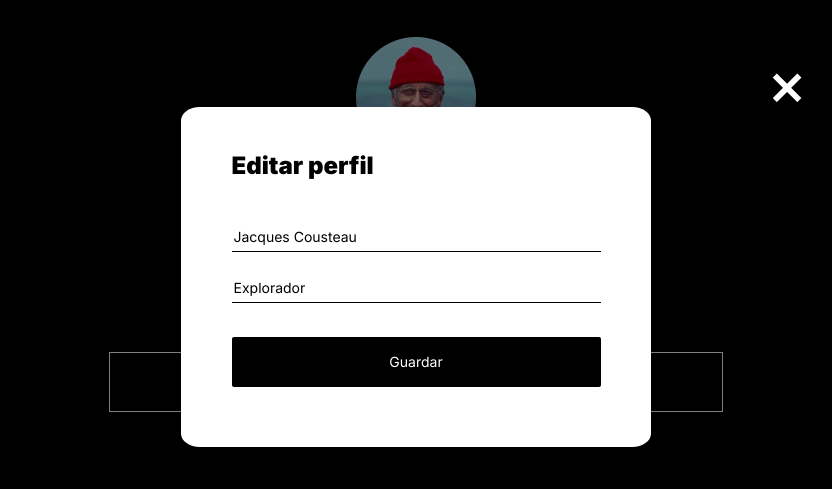
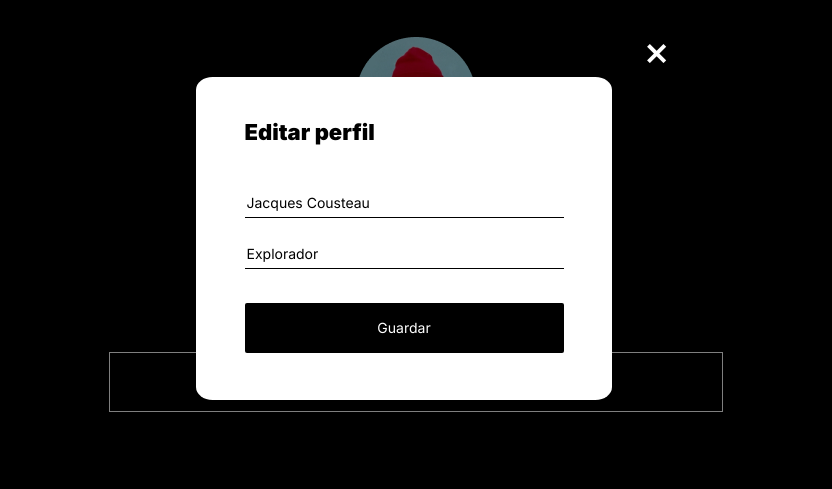
Before and after one commit to JeanCarlo1016/web_project_around, a plain HTML site: page index.html in a window 1280 px wide. Both pictures are taken after a click on the button 640 px from the left and 388 px from the top of the page. Shown: the part 123-612 px from the top of the page, without its empty margins (224-1056 px from the left). Drawn offline with Linux system fonts and the light colour scheme; grey boxes are pictures that could not be loaded.

Commit message:
arreglos del revisor

```diff
--- a/blocks/popupProfile.css
+++ b/blocks/popupProfile.css
@@ -1,53 +1,37 @@
 .popup__profile {
   display: none;
-  width: 100vw;
-  height: 100vh;
-  top: 0;
-  left: 0;
+  width: 880px;
+  height: 100%;
+  top: 50%;
+  left: 50%;
+  transform: translate(-50%, -50%);
   position: fixed;
-  justify-content: center;
-  align-items: center;
-  z-index: 999;
+  align-content: center;
+  z-index: 1;
   background-color: rgba(0, 0, 0, 0.5);
 }
 
-.popup_opened {
-  display: flex;
+.popup__button-cancel {
+  position: absolute;
+  font-size: 70px;
+  border: none;
+  background-color: rgba(0, 0, 0, 0);
+  color: white;
+  right: 180px;
+  top: 130px;
 }
 
-/* Aquí el popup centrado y relativo para el botón */
 .popup__container {
+  position: absolute;
+  top: 25%;
+  left: 25%;
   width: 430px;
-  height: 300px;
+  height: 330px;
   background-color: white;
   color: black;
   border-radius: 4%;
-  position: relative;
-  /* ¡Muy importante! */
-  padding: 20px;
 }
 
-/* Botón de cerrar posicionado absolutamente relativo al contenedor */
-.popup__button-cancel {
-  position: absolute;
-  right: 680px;
-  top: 250px;
-  font-size: 60px;
-  border: none;
-  background-color: transparent;
-  color: white;
-  cursor: pointer;
-  width: 30px;
-  height: 30px;
-  line-height: 1;
-  text-align: center;
-  border-radius: 50%;
-
-  /* Saco el botón un poco afuera con transform */
-  transform: translate(50%, -50%);
-  transition: color 0.3s ease;
-  user-select: none;
-}
 
 .popup__button-cancel:hover {
   color: gray;
@@ -99,36 +83,51 @@
 
 @media screen and (min-width: 768px) and (max-width: 1280px) {
   .popup__button-cancel {
-    right: 280px;
-    top: 190px;
+    top: 150px;
+    right: 180px;
+    font-size: 40px;
+  }
+
+  .popup__container {
+    width: 380px;
+    height: auto;
+    padding: 18px;
+  }
+
+  .popup__title {
+    font-size: 22px;
   }
 }
 
 @media screen and (min-width: 320px) and (max-width: 768px) {
 
+
   .popup__button-cancel {
-    right: 285px;
-    top: 105px;
-    font-size: 50px;
+    top: 210px;
+    right: 270px;
+    font-size: 40px;
   }
 
   .popup__container {
     position: static;
     width: 282px;
-    height: 322px;
+    height: 270px;
     margin: auto;
   }
 
   .popup__content {
-    justify-content: center;
+    margin: 12px;
+    gap: 8px;
   }
 
   .popup__title {
     font-size: 18px;
+    text-align: center;
     margin-top: 10px;
   }
 
   .popup__button-save {
     width: 100%;
+    height: 45px;
   }
 }
--- a/scripts/index.js
+++ b/scripts/index.js
@@ -72,10 +72,10 @@ function closePopupCard() {
 function openPopupProfile() {
   nameInput.value = profileName.textContent;
   aboutInput.value = profileAbout.textContent;
-  popupProfile.classList.add('popup_opened');
+  popupProfile.style.display = "block";
 }
 function closePopupProfile() {
-  popupProfile.classList.remove('popup_opened');
+  popupProfile.style.display = "none";
 }
 
 // Cerrar popup cards al hacer clic fuera del contenido
```
